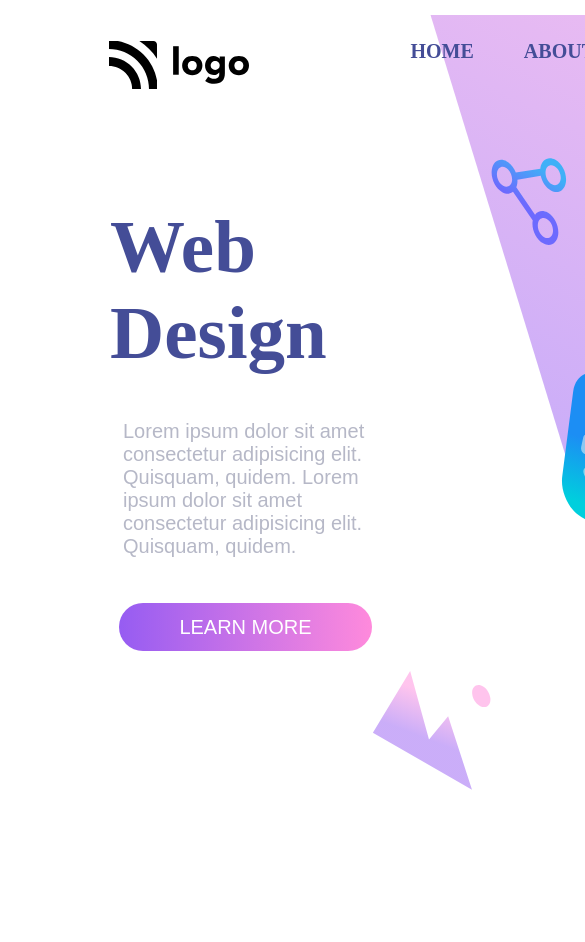
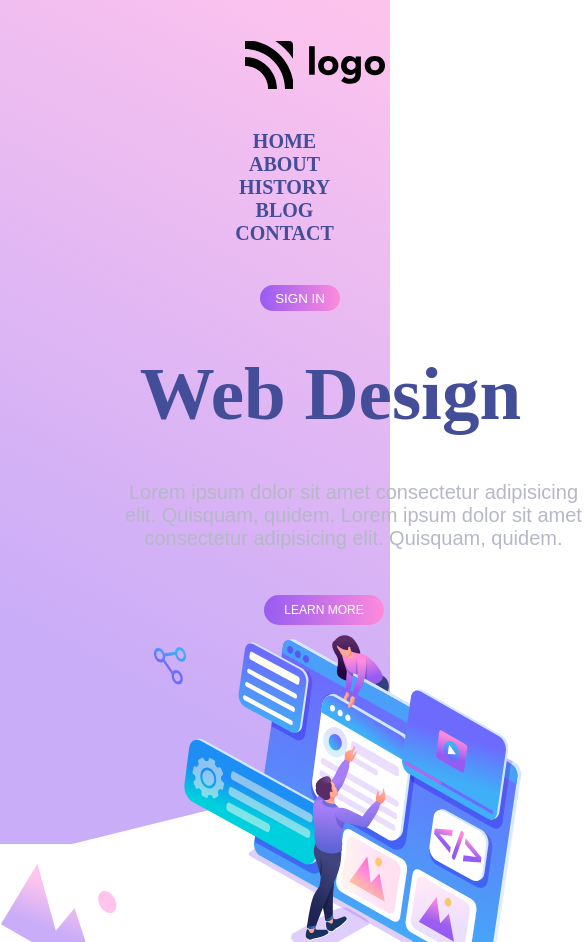
Before and after one commit to laxmi0703/ineuron_project_8, a website: page index.html in a window 390 px wide. Shown: the top 942 px of the page, 585 px wide, since content can reach past the window. After the commit the page ends 844 px from the top, so only its background shows below. Drawn offline with Linux system fonts and the light colour scheme.

Commit message:
project 8 completed with mobile responsive

```diff
--- a/css/index.css
+++ b/css/index.css
@@ -1,5 +1,64 @@
 * {
     margin: 0px;
+}
+@media screen and (max-width:1230px) {
+    .main-div .nav-items {
+        display: flex;
+        justify-content: center;
+        text-align: center;
+        flex-direction: column;
+        padding: 40px;
+        margin: 0px;
+
+    }
+
+    nav {
+        display: flex;
+        justify-content: center;
+        text-align: center;
+        flex-direction: column;
+    }
+
+    nav>img {
+        width: fit-content;
+        margin-left: 42%;
+    }
+
+    .signin-btn {
+        margin-left: 45%;
+
+    }
+
+    .intro-section {
+        display: flex;
+        justify-content: center;
+        text-align: center;
+        flex-direction: column;
+    }
+
+    .left-section {
+        margin-top: -20%;
+    }
+
+    .left-section:first-child {
+        font-size: 5px;
+    }
+
+    .left-section .learn-more-btn {
+        width: 120px;
+        height: 30px;
+        font-size: 12px;
+        margin-right: 40px;
+        margin-bottom: 10px;
+
+    }
+
+    .imgs-div .intro-img {
+        width: 450px;
+        height: 350px;
+
+    }
+
 }
 
 /* nav section */
@@ -9,7 +68,7 @@
     background-repeat: no-repeat;
     background-attachment: fixed;
     background-position: right;
-    position: absolute;
+    position: fixed;
 
 }
 
--- a/index.html
+++ b/index.html
@@ -39,7 +39,7 @@
         <div class="imgs-div">
           <img src="./images/vector.svg" alt="vector-img" class="vector-img" />
           <img src="./images/vector-dot.svg" alt="vector-dot"class="vector-dot" />
-          <img src="./images/intro-img.svg" alt="intro-img" />
+          <img src="./images/intro-img.svg" alt="intro-img" class="intro-img" />
         </div>
       </div>
     </div>
```
